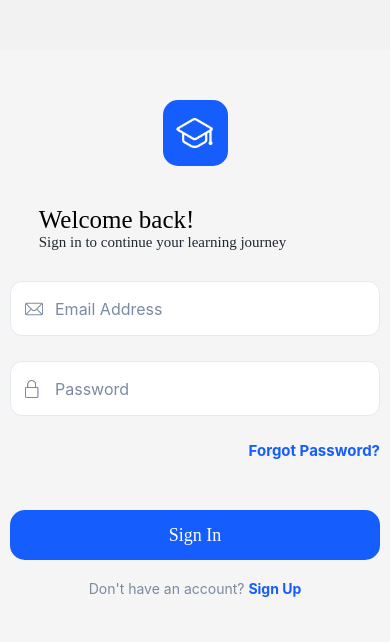
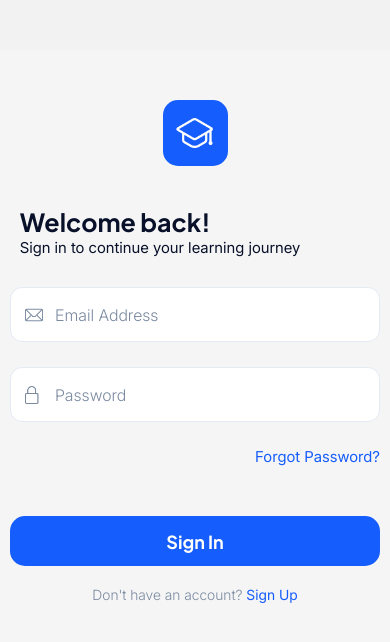
Before and after one commit to SecureAuditX/student-task-manager, a React Native app: screen /Login in a window 390 px wide. Shown: the top 642 px of the page. Built offline with nearby package versions, Linux system fonts and the light colour scheme.

Commit message:
I added fonts styling to the other text component

```diff
--- a/components/Dashboard/Home.js
+++ b/components/Dashboard/Home.js
@@ -80,7 +80,7 @@ function HomeScreen({navigation}){
                     source={require('../../assets/add.png')}
                     style={{ width: 45, height: 45, resizeMode: 'contain' }}
                 />
-                <Text style={styles.addTaskText}>Add Task</Text>
+                <Text style={styles.addTaskText}>Add  Task</Text>
                 </Pressable>
 
                 {/* Q&A Section */}
@@ -136,6 +136,7 @@ const styles = StyleSheet.create({
     },
     welcomeText: {
         fontSize: 15,
+        fontFamily: "NoteText",
         paddingHorizontal: 10
     },
     dashboardTextContainer: {
@@ -145,15 +146,15 @@ const styles = StyleSheet.create({
     },
     dashboardText:  {
         fontSize: 25,
+        fontFamily: "HeaderText",
         fontWeight: "bold",
         paddingHorizontal: 10,
         color: "#030712"
     },
     pressableSearchContainer: {
         flexDirection: 'row',
-        marginLeft: 160,
-        borderColor: "#2C2C2C",
-        borderWidth: 1,
+        marginLeft: 150,
+        backgroundColor: "#f4f3fd",
         borderRadius: 40,
         width: 30,
         height: 30,
@@ -162,8 +163,7 @@ const styles = StyleSheet.create({
     },
     pressableNotifyContainer: {
         flexDirection: 'row',
-        borderColor: "#2C2C2C",
-        borderWidth: 1,
+        backgroundColor: "#f4f3fd",
         borderRadius: 40,
         width: 30,
         height: 30,
@@ -189,7 +189,7 @@ const styles = StyleSheet.create({
     addTaskText: {
         fontSize: 14,
         color: "#FFFFFF",
-        fontWeight: "bold",
+        fontFamily: "HeaderText",
         marginTop: 10
     },
     QAButton: {
@@ -211,7 +211,7 @@ const styles = StyleSheet.create({
     QAText: {
         fontSize: 14,
         color: "#030712",
-        fontWeight: "bold",
+        fontFamily: "HeaderText",
         marginTop: 10
     },
     upcomingTaskContainer: {
@@ -219,7 +219,7 @@ const styles = StyleSheet.create({
     },
     upcomingTaskText: {
         fontSize: 16,
-        fontWeight: "bold",
+        fontFamily: "HeaderText",
         color: "#030712",
         paddingHorizontal: 10
     },
@@ -227,6 +227,7 @@ const styles = StyleSheet.create({
     textAlign: "center",
     color: "#999",
     marginTop: 40,
+    fontSize: 16
   },
   fab: {
     position: "absolute",
--- a/components/Dashboard/NewTask.js
+++ b/components/Dashboard/NewTask.js
@@ -203,7 +203,7 @@ const styles = StyleSheet.create({
   headerText: {
     color: "#0e1933",
     fontSize: 18,
-    fontWeight: "bold",
+    fontFamily: "HeaderText",
     justifyContent: "center",
     alignSelf: "center",
     marginBottom: 24,
@@ -211,7 +211,7 @@ const styles = StyleSheet.create({
   },
   label: {
     fontSize: 16,
-    fontWeight: "bold",
+    fontFamily: "HeaderText",
     color: "#0e1933"
   },
   courseInput: {
@@ -224,7 +224,8 @@ const styles = StyleSheet.create({
     backgroundColor: "#f6f8fa",
     marginBottom: 20,
     width: 365,
-    height: 50
+    height: 50,
+    fontFamily: "NoteText"
   },
   courseInput2: {
     borderWidth: 0.5,
@@ -237,6 +238,7 @@ const styles = StyleSheet.create({
     marginBottom: 20,
     width: 365,
     height: 110,
+    fontFamily: "NoteText"
   },
   input3Container: {
     flexDirection: "row",
@@ -253,7 +255,8 @@ const styles = StyleSheet.create({
     backgroundColor: "#f6f8fa",
     marginBottom: 20,
     width: 170,
-    height: 50
+    height: 50,
+    fontFamily: "NoteText"
   },
   priorityContainer: {
     flexDirection: "row",
@@ -269,18 +272,22 @@ const styles = StyleSheet.create({
     borderRadius: 20,
     justifyContent: "center",
     alignItems: "center",
+    fontFamily: "InputText"
   },
   priorityButtonText: {
     fontSize: 14,
     fontWeight: "500",
-    color: "#0e1933"
+    color: "#0e1933",
+    fontFamily: "InputText"
   },
   activeButton: {
     backgroundColor: "#155DFC",
-    borderColor: "#1E5BFF"
+    borderColor: "#1E5BFF",
+
   },
   activeText: {
-    color: "#FFF"
+    color: "#FFF",
+    fontFamily: "InputText"
   },
   createTaskButtonContainer: {
     flexDirection: "row",
@@ -301,7 +308,7 @@ const styles = StyleSheet.create({
   },
   createTaskButtonText: {
     fontSize: 18,
-    fontWeight: "bold",
+    fontFamily: "HeaderText",
     color: "#FFFFFF"
   },
 iosPickerWrapper: {
--- a/components/Login.js
+++ b/components/Login.js
@@ -33,6 +33,7 @@ function Login({navigation}) {
             setPassword("")
             setErrors({})
         }
+        navigation.replace("Home")
     }
 
     return(
@@ -148,21 +149,22 @@ const styles = StyleSheet.create({
     },
     title: {
         alignItems: 'flex-start',
-        marginRight: 65,
+        marginRight: 70,
         marginTop: 10
     },
     textTitle: {
         fontSize: 25,
         fontWeight: Platform.OS === "ios" ? "bold" : "",
         marginTop: 10,
-        fontFamily: "ButtonText"
+        fontFamily: "HeaderText",
+        color: "#081129",
     },
     textTitle2: {
         fontSize: 15,
-        marginTop: Platform.OS === "ios" ? 10 : 0,
-        color: "#222831",
+        marginTop: Platform.OS === "ios" ? 5 : 0,
+        color: "#081129",
         textAlign: 'center',
-        fontFamily: "TitleText"
+        fontFamily: "InputText"
     },
     inputMainContainer: {
         marginTop: 30
@@ -190,12 +192,14 @@ const styles = StyleSheet.create({
     inputStyle: {
         flex: 1,
         fontSize: 16,
+        fontFamily: "NoteText",
         marginLeft: 12,
         color: "#111827",
     },
     errorText: {
         color: "red",
         fontSize: 12,
+        fontFamily: "NoteText",
         position: "absolute",
         bottom: -20,
         left: 5
@@ -207,7 +211,7 @@ const styles = StyleSheet.create({
     },
     forgetPasswordText: {
         fontSize: 15,
-        fontWeight: "bold",
+        fontFamily: "InputText",
         color: "#155DFC",
         marginLeft: 200,
         marginBottom: 20
@@ -226,7 +230,7 @@ const styles = StyleSheet.create({
         fontSize: 18,
         fontWeight: Platform.OS === "ios" ? "bold" : "",
         color: "white",
-        fontFamily: "ButtonText"
+        fontFamily: "HeaderText"
     },
     signInContainer: {
         flexDirection: "row",
@@ -234,11 +238,12 @@ const styles = StyleSheet.create({
     },
     signInText: {
         color: "#7B8AA0",
-        fontSize: 14
+        fontSize: 14,
+        fontFamily: "NoteText"
     },
     signInText2: {
         color: "#155DFC",
-        fontWeight: "bold"
+        fontFamily: "InputText"
     }
 })
 
--- a/components/Signup.js
+++ b/components/Signup.js
@@ -166,15 +166,15 @@ const styles = StyleSheet.create({
     },
     textTitle: {
         fontSize: 25,
-        fontWeight: Platform.OS === "ios" ? "700" : "",
+        fontWeight: Platform.OS === "ios" ? "bold" : "",
         marginTop: 10,
         fontFamily: "HeaderText",
-
+        color: "#081129",
     },
     textTitle2: {
         fontSize: 13,
-        marginTop: Platform.OS === "ios" ? 10 : 0,
-        color: "#222831",
+        marginTop: Platform.OS === "ios" ? 5 : 0,
+        color: "#081129",
         textAlign: 'center',
         fontFamily: "NoteText"
     },
--- a/components/screens/TaskCard.js
+++ b/components/screens/TaskCard.js
@@ -53,15 +53,16 @@ const styles = StyleSheet.create({
     elevation: 3
   },
   title: {
-    fontWeight: "bold",
+    fontFamily: "HeaderText",
     fontSize: 16,
     color: "#070e21",
-    marginBottom: 3
+    marginBottom: 5
   },
   description: {
     fontSize: 13,
     color: "#5d5e60",
-    marginBottom: 3
+    marginBottom: 3,
+    fontFamily: "InputText"
   },
   taskContainer: {
     flexDirection: "row",
@@ -72,7 +73,8 @@ const styles = StyleSheet.create({
   date: {
     fontSize: 11,
     color: "#5d5e60",
-    marginBottom: 3
+    marginBottom: 3,
+    fontFamily: "NoteText"
   },
   meta: {
     backgroundColor: "#f8dcdc",
@@ -85,9 +87,8 @@ const styles = StyleSheet.create({
     marginBottom: 10
   },
   metaText: {
-    fontSize: 11.5,
-    fontWeight: "600",
-    color: "red",
+    fontSize: 12,
+    fontFamily: "HeaderText"
   }
 })
 
--- a/components/ui/ProgressBar.js
+++ b/components/ui/ProgressBar.js
@@ -58,15 +58,16 @@ const styles = StyleSheet.create({
 
     },
     label: {
-        marginTop: 6,
+        marginTop: 5,
         fontSize: 25,
         color: "white",
-        fontWeight: "bold"
+        fontFamily: "HeaderText"
     },
     label2: {
         marginTop: 20,
         fontSize: 14,
-        color: "white"
+        fontFamily: "NoteText",
+        color: "#FFFFFF"
     },
     pressableViewDetailsContainer: {
         backgroundColor: "rgba(255, 255, 255, 0.2)",
@@ -82,7 +83,7 @@ const styles = StyleSheet.create({
     },
     viewDetailsText: {
         fontSize: 15,
-        fontWeight: "bold",
+        fontFamily: "InputText",
         color: "#FFFFFF"
     }
 })
```
